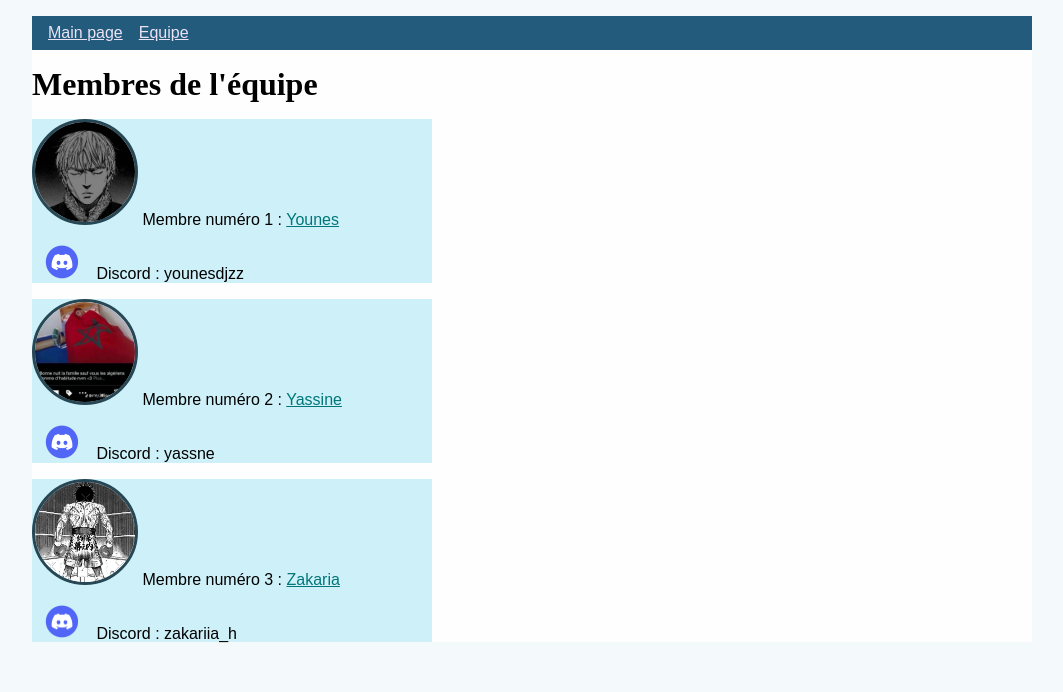
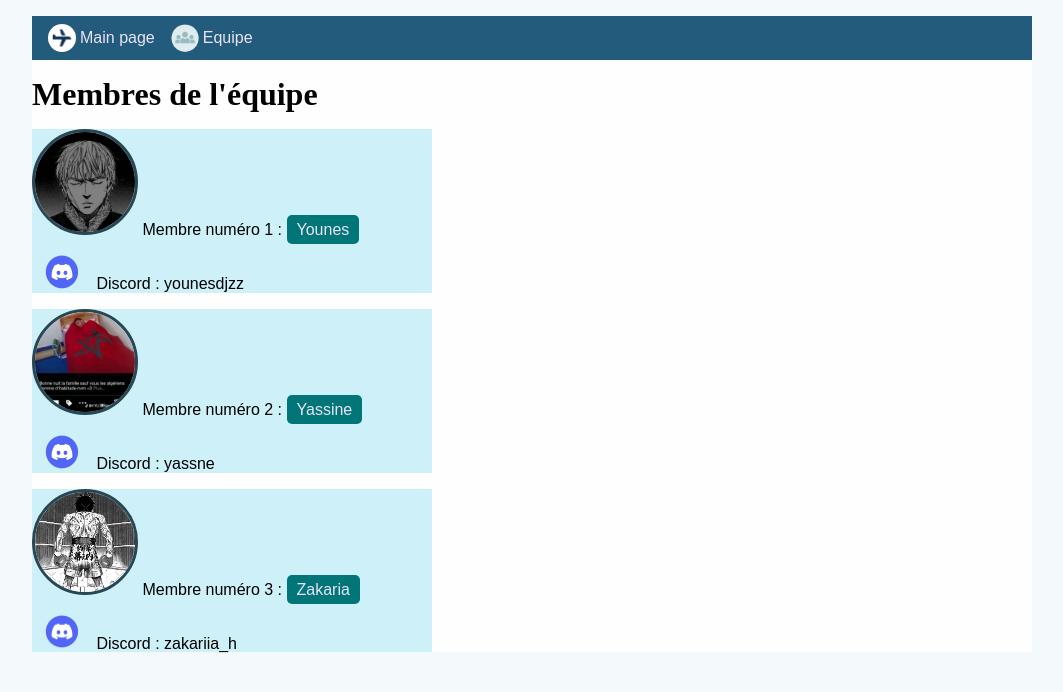
Before and after one commit to Younesdjzz/Bac1-website, a Flask app: page /equipe in a window 1280 px wide. Shown: the top 692 px of the page, without its empty margins (108-1171 px from the left). Run offline with Flask 3, Linux system fonts and the light colour scheme.

Commit message:
Amélioration des liens et boutons + icons

```diff
--- a/mobility/static/style.css
+++ b/mobility/static/style.css
@@ -2,15 +2,19 @@ html { font-family: sans-serif; background: #F4FAFB ; padding: 1rem; }
 body { max-width: 1000px; margin: 0 auto; background: #FEFEFF  }
 
 h1 { font-family: serif; margin: 1rem 0; }
-a { color: #EBE3F5 ; }
-nav { background: #225B7C ; display: flex; align-items: center;
-padding: 0 0.5rem; }
+a { color: #EBE3F5 ;}
+a:hover {color: #d6ecff; text-decoration:underline;}
+
+nav { background: #225B7C ; display: flex; align-items: center;padding: 0 0.5rem; }
 nav h1 { flex: auto; margin: 0; }
 nav ul { display: flex; list-style: none; margin: 0; padding: 0; }
-nav ul li a, nav ul li span, header { display: block; padding: 0.5rem; }
+nav ul li a, nav ul li span, header { display:flex; padding: 0.5rem; text-decoration: none; align-items: center;}
 
-div.case { max-width: 400px ;background: #CEF1F9 ;}
+a.bouton {background-color: #017679; color: #EBE3F5; padding: 6px 10px; font-size: 16px; border: none; border-radius: 5px; text-decoration: none;}
+a.bouton:hover {background-color: #05a7ac;}
+
+div.case { max-width: 400px ;background: #CEF1F9;}
 
 img.profil {width: 100px ; border-radius: 50%; border : 3px solid #274755}
-img.logo {width: 60px }
-a.lien {color: #017679}
+img.logo {width: 60px;}
+img.icon {width: 28px; height:fit-content; border-radius: 50% ;margin-right: 4px; align-items: center;}
--- a/mobility/templates/base.html
+++ b/mobility/templates/base.html
@@ -2,7 +2,7 @@
 <html lang="en">
 <head>
     <meta charset="UTF-8">
-    <title>Azuris Air</title>
+    <title>Celestia Airlines</title>
     <link rel="stylesheet" href="{{ url_for('static', filename='style.css') }}">
     <link rel="icon" href="{{ url_for('static', filename='logo_site_bleu.png') }}">
 </head>
@@ -10,8 +10,8 @@
 
     <nav>
         <ul>
-            <li><a href="/">Main page</a></li>
-            <li><a href="/equipe">Equipe</a></li>
+            <li><a href="/"><img src="{{ url_for('static', filename='logo_site_blanc.png') }}" class="icon">Main page</a></li>
+            <li><a href="/equipe"><img src="{{ url_for('static', filename='icon_equipe.png') }}" class="icon">Equipe</a></li>
         </ul>
     </nav>
 
--- a/mobility/templates/equipe.html
+++ b/mobility/templates/equipe.html
@@ -5,7 +5,7 @@
 <p></p>
 <div class="case">
     <img class="profil" src='{{ url_for("static", filename=image) }}'>
-    Membre numéro {{loop.index}} : <a class="lien" href="{{route}}">{{membre}}</a>
+    Membre numéro {{loop.index}} : <a class="bouton" href="{{route}}">{{membre}}</a>
     <p></p>
     <img class="logo" src='{{ url_for("static", filename="logo_discord.png") }}'>
     Discord : {{discord}}
```
Also changed, not shown: mobility/static/icon_equipe.png (added).
